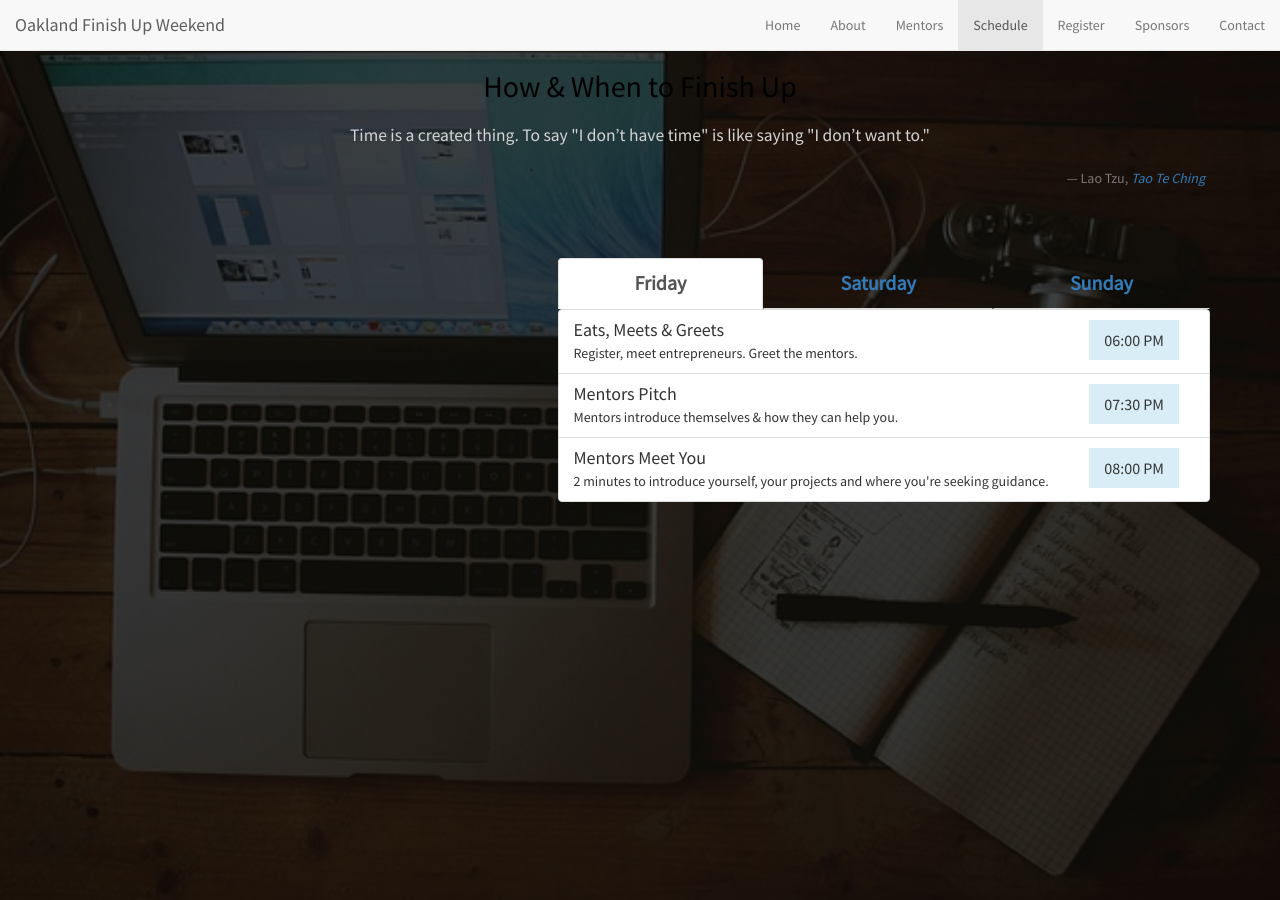
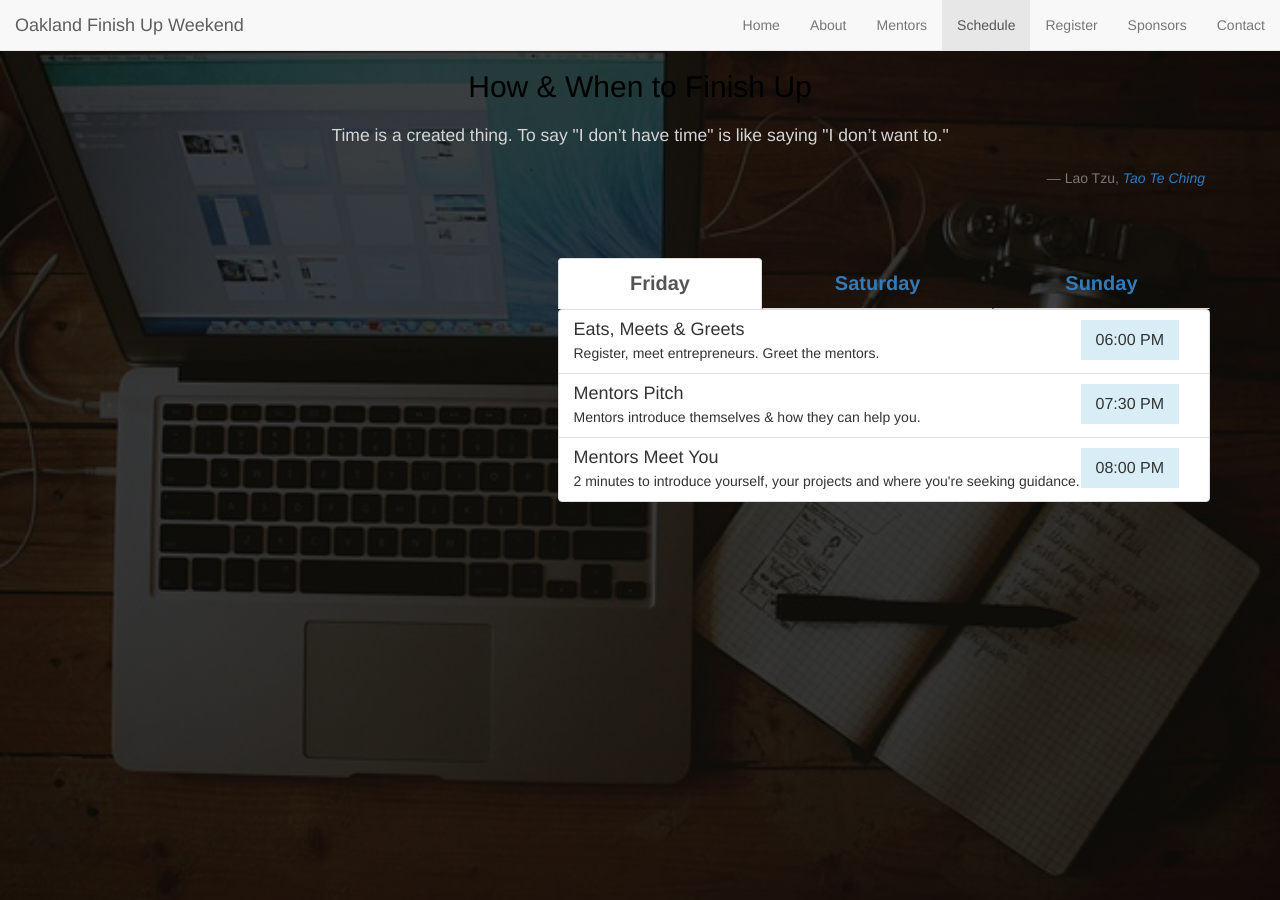
Before and after one commit to oaklandfinishup/oaklandfinishup.com, a Jekyll site: the page built from index.html, in a window 1280 px wide and 900 px high. Built offline with Jekyll 4.4.1, drawn with Linux system fonts in a browser that asks for light colours; nearby versions of some CDN libraries; comment, search, counter and statistics services are not loaded.

Commit message:
Use the CDN hosted versions of the minified css and js files.

```diff
--- a/_includes/javascripts.html
+++ b/_includes/javascripts.html
@@ -1,8 +1,8 @@
 <!-- jQuery -->
-<script src="js/jquery.js"></script>
+<script src="https://ajax.googleapis.com/ajax/libs/jquery/2.1.4/jquery.min.js"></script>
 
 <!-- Boostrap Core JavaScript -->
-<script src="js/bootstrap.min.js"></script>
+<script src="https://maxcdn.bootstrapcdn.com/bootstrap/3.3.5/js/bootstrap.min.js"></script>
 
 <!-- Google Analytics -->
 <script>
--- a/_layouts/default.html
+++ b/_layouts/default.html
@@ -11,12 +11,11 @@
     <title>Oakland Finish Up Weekend</title>
 
     <!-- Bootstrap Core CSS -->
-    <link href="css/bootstrap.min.css" rel="stylesheet">
+		<link href="//maxcdn.bootstrapcdn.com/bootstrap/3.3.5/css/bootstrap.min.css" rel="stylesheet" type"text/css">
 
     <!-- Custom Fonts -->
 		<link href='http://fonts.googleapis.com/css?family=Source+Sans+Pro' rel='stylesheet' type='text/css'>
-    <link href="font-awesome/css/font-awesome.min.css" rel="stylesheet" type="text/css">
-
+		<link href="//maxcdn.bootstrapcdn.com/font-awesome/4.4.0/css/font-awesome.min.css" rel="stylesheet" type="text/css">
     <!-- Custom CSS -->
     <link href="css/style.css" rel="stylesheet">
 
```
